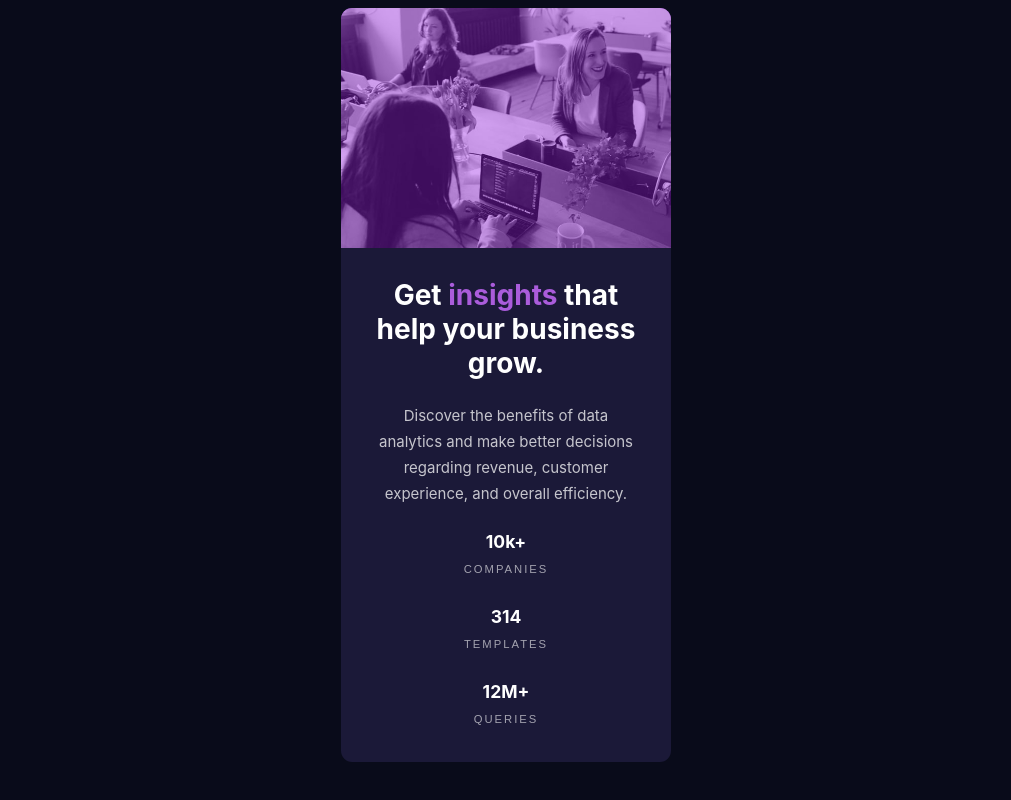
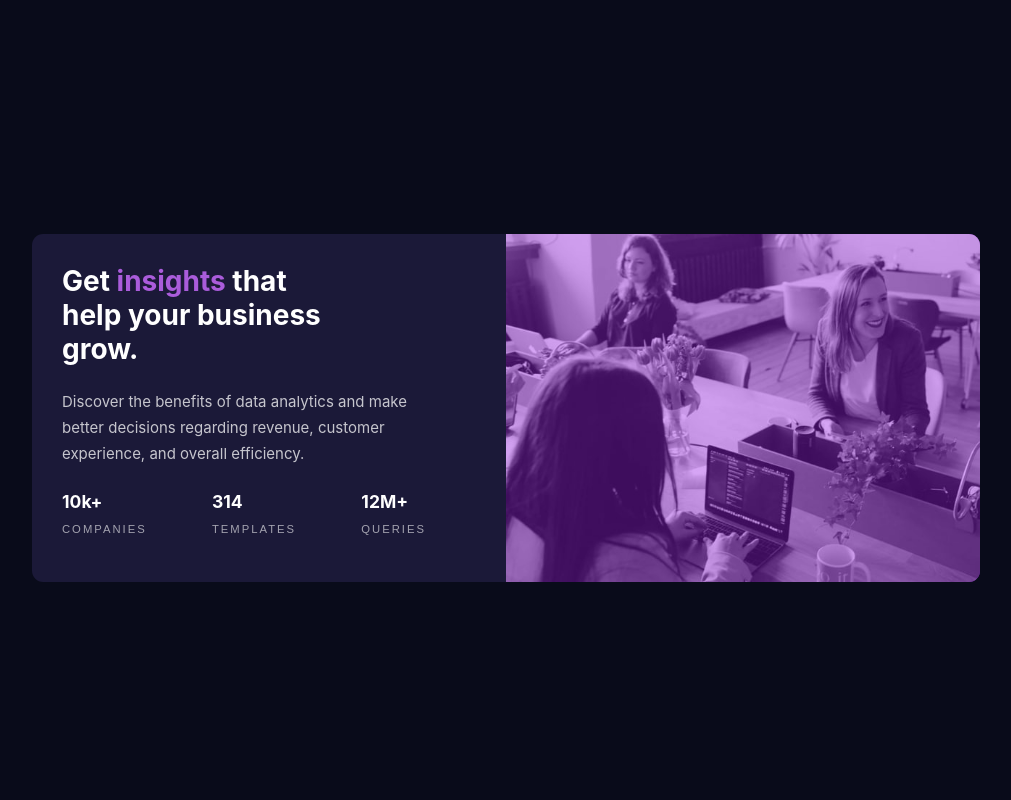
Before and after one commit to UDsGitHub/Stats-Preview-Component, a plain HTML site: page index.html in a window 1280 px wide. Shown: the whole page, without its empty margins (134-1145 px from the left). Drawn offline with Linux system fonts and the light colour scheme; a web font is replaced by a local one.

Commit message:
Added media queries for Desktop layout

```diff
--- a/style.css
+++ b/style.css
@@ -23,35 +23,35 @@
 
 * {
   box-sizing: border-box;
-  font-family: 'Inter', sans-serif;
+  font-family: "Inter", sans-serif;
 }
 
 /* Typography */
-.main-title{
+.main-title {
   margin-top: 0;
   font-size: 1.75rem;
 }
-.main-title span{
+.main-title span {
   color: var(--Soft-violet);
 }
 
-p{
+p {
   color: var(--Slightly-transparent-white);
   line-height: 26px;
 }
 
-.stats p{
+.stats p {
   margin: 0;
   color: var(--Slightly-transparent-white2);
-    font-family: 'Lexend Deca', sans-serif;
+  font-family: "Lexend Deca", sans-serif;
   text-transform: uppercase;
-    font-size: .75em;
+  font-size: 0.75em;
   letter-spacing: 2px;
 }
 
-.stats h3{
+.stats h3 {
   margin: 0;
-    margin-bottom: .25rem;
+  margin-bottom: 0.25rem;
 }
 
 /* Layout */
@@ -60,52 +60,80 @@ body {
   background-color: var(--Very-dark-blue);
   color: white;
   font-size: 15px;
+  min-height: 100vh;
+  display: flex;
+  align-items: center;
 }
 
-main{
+main {
   background-color: var(--Dark-desaturated-blue);
   max-width: 330px;
   margin: 0 auto;
-    border-radius: .75em;
+  border-radius: 0.75em;
   overflow: hidden;
   display: flex;
   flex-direction: column;
 }
 
-.poster{
+.poster {
   background-color: hsl(277, 80%, 51%);
 }
 
-.poster img{
+.poster img {
   display: block;
   width: 100%;
   height: 240px;
   object-fit: cover;
-    opacity: .6;
+  opacity: 0.6;
 }
 
-.content{
+.content {
   padding: 2em;
   text-align: center;
 }
 
-.stats{
+.stats {
   display: flex;
   flex-direction: column;
   margin-top: 1.5rem;
 }
 
-.stat{
+.stat {
   margin-bottom: 1.5rem;
 }
 
-.last-stat{
-    margin-bottom: 0;
+.last-stat {
+  margin: 0;
 }
 
-/* @media (min-width: 600px){
-    main{
-        height: 70%;
+@media (min-width: 860px) {
+  main {
     flex-direction: row;
+    max-width: 75%;
   }
-} */
+  .poster {
+    width: 50%;
+  }
+  .poster img {
+    height: 100%;
+  }
+  .content {
+    padding-right: 5rem;
+    order: -1;
+    width: 50%;
+    text-align: left;
+  }
+  .stats {
+    flex-direction: row;
+    justify-content: space-between;
+  }
+  .stat {
+    margin: 0;
+  }
+}
+
+@media (min-width: 860px) and (max-width: 960px) {
+  .content {
+    padding-right: 2rem;
+  }
+}
```
Lines whose indentation alone changed are shown as unchanged.
